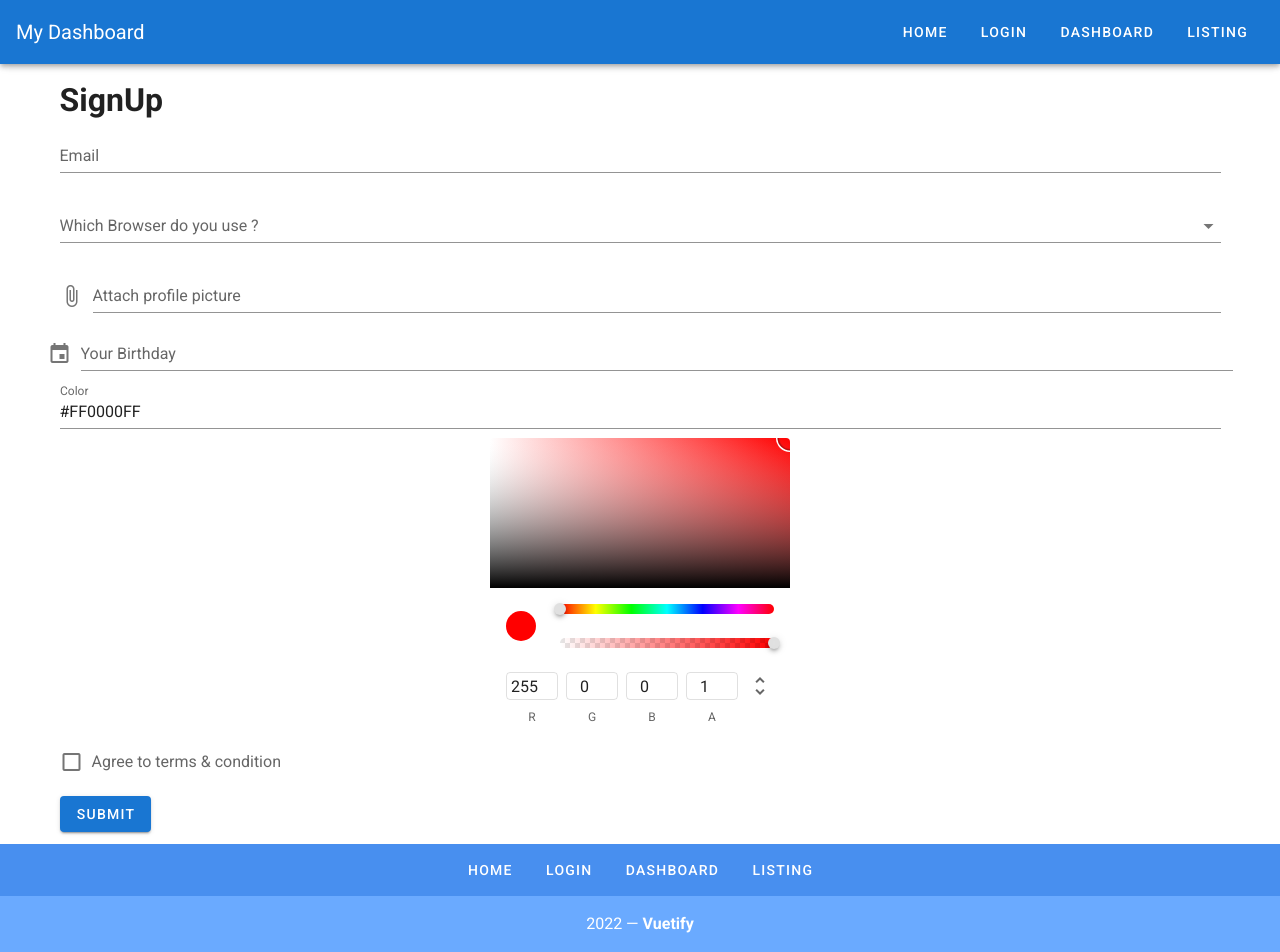
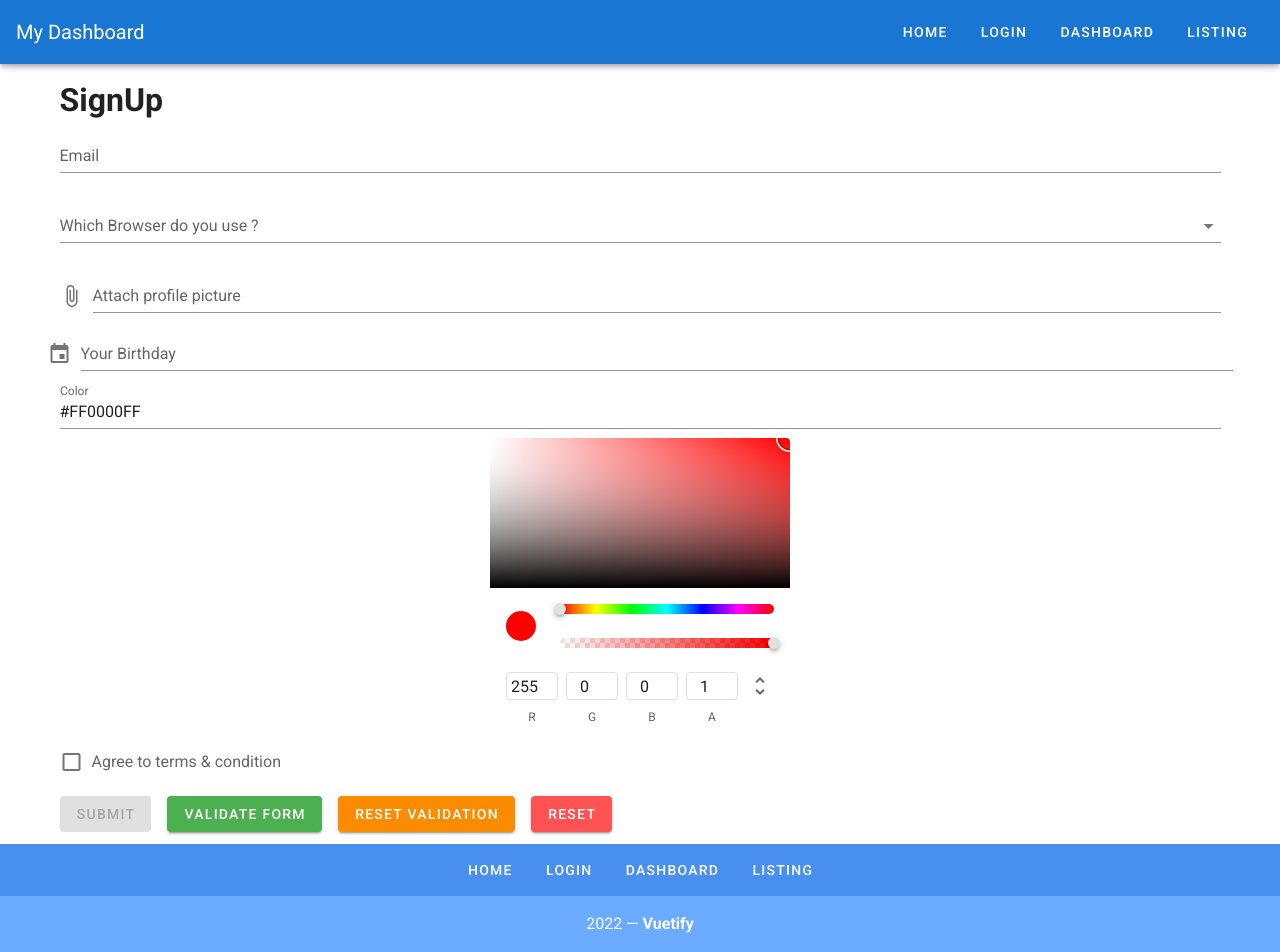
Before and after one commit to brunol-mira/my-test-app, a Vue app: page /signup in a window 1280 px wide. Built offline with nearby package versions, Linux system fonts and the light colour scheme.

Commit message:
eighth commit - forms inputs validation

```diff
--- a/src/views/Signup.vue
+++ b/src/views/Signup.vue
@@ -3,8 +3,8 @@
   <v-row>
     <v-col>
       <h1>SignUp</h1>
-      <v-form>
-        <v-text-field label="Email" type="email"></v-text-field>
+      <v-form ref="signUpForm" v-model="formValidity">
+        <v-text-field label="Email" type="email" v-model="email" :rules="emailRules" required></v-text-field>
         <v-autocomplete
             :items="browsers"
             label="Which Browser do you use ?"
@@ -73,9 +73,12 @@
           ></v-color-picker>
         </v-row>
 
-        <v-checkbox label="Agree to terms & condition"></v-checkbox>
+        <v-checkbox label="Agree to terms & condition" v-model="agreeToTerms" :rules="agreeToTermsRules" required></v-checkbox>
 
-        <v-btn type="submit" color="primary">Submit</v-btn>
+        <v-btn class="mr-4" type="submit" color="primary" :disabled="!formValidity">Submit</v-btn>
+        <v-btn class="mr-4" color="success" @click="validateForm">Validate Form</v-btn>
+        <v-btn class="mr-4" color="warning" @click="resetFormValidation" >Reset Validation</v-btn>
+        <v-btn color="error" @click="resetForm">Reset</v-btn>
 
       </v-form>
     </v-col>
@@ -90,6 +93,21 @@
   name: 'SignPage',
 
   data: () => ({
+
+    agreeToTerms: false,
+    agreeToTermsRules: [
+        value => !!value || 'You must agree to the term and condition to sign up for an account.',
+    ],
+    email: '',
+    emailRules: [
+      value => !!value || 'Email is required.',
+      value => value.indexOf('@') !== 0 || 'Email not valid.',
+      value => value.includes('@') || 'Email should include an @ symbole.',
+      value => value.indexOf('.') - value.includes('@') > 1 || 'Email should contain a valid domain.',
+      value => value.indexOf('.') <= value.length - 3 || 'Email should contain a valid domain extension.',
+    ],
+    formValidity: false,
+
     browsers: ['Chrome', 'Firefox', 'Safari', 'Edge', 'Brave'],
     // birthday: (new Date(Date.now() - (new Date()).getTimezoneOffset() * 60000)).toISOString().substr(0, 10),
     birthday: '',
@@ -97,76 +115,16 @@
     color: '',
   }),
 
+  methods: {
+    resetFormValidation() {
+      this.$refs.signUpForm.resetValidation()
+    },
+    resetForm() {
+      this.$refs.signUpForm.reset()
+    },
+    validateForm() {
+      this.$refs.signUpForm.validate()
+    }
+  },
 };
 </script>
-
-
-
-
-
-
-
-
-
-
-
-
-
-
-
-
-
-
-
-
-<!--<template>-->
-<!--  <v-row>-->
-<!--    <v-col-->
-<!--        cols="12"-->
-<!--        sm="6"-->
-<!--        md="4"-->
-<!--    >-->
-<!--      <v-menu-->
-<!--          ref="menu"-->
-<!--          v-model="menu"-->
-<!--          :close-on-content-click="false"-->
-<!--          :return-value.sync="date"-->
-<!--          transition="scale-transition"-->
-<!--          offset-y-->
-<!--          min-width="auto"-->
-<!--      >-->
-<!--        <template v-slot:activator="{ on, attrs }">-->
-<!--          <v-text-field-->
-<!--              v-model="date"-->
-<!--              label="Picker in menu"-->
-<!--              prepend-icon="mdi-calendar"-->
-<!--              readonly-->
-<!--              v-bind="attrs"-->
-<!--              v-on="on"-->
-<!--          ></v-text-field>-->
-<!--        </template>-->
-<!--        <v-date-picker-->
-<!--            v-model="date"-->
-<!--            no-title-->
-<!--            scrollable-->
-<!--        >-->
-<!--          <v-spacer></v-spacer>-->
-<!--          <v-btn-->
-<!--              text-->
-<!--              color="primary"-->
-<!--              @click="menu = false"-->
-<!--          >-->
-<!--            Cancel-->
-<!--          </v-btn>-->
-<!--          <v-btn-->
-<!--              text-->
-<!--              color="primary"-->
-<!--              @click="$refs.menu.save(date)"-->
-<!--          >-->
-<!--            OK-->
-<!--          </v-btn>-->
-<!--        </v-date-picker>-->
-<!--      </v-menu>-->
-<!--    </v-col>-->
-<!--  </v-row>-->
-<!--</template>-->
```
